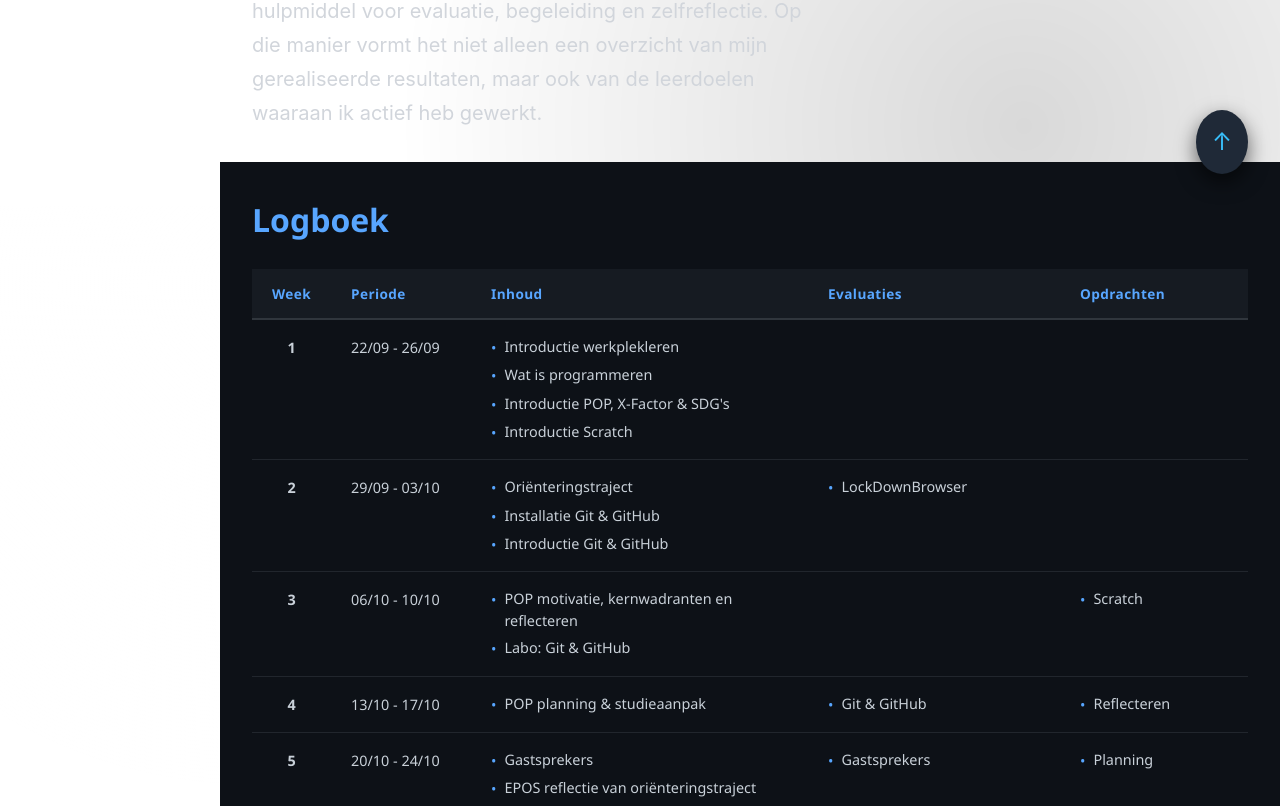
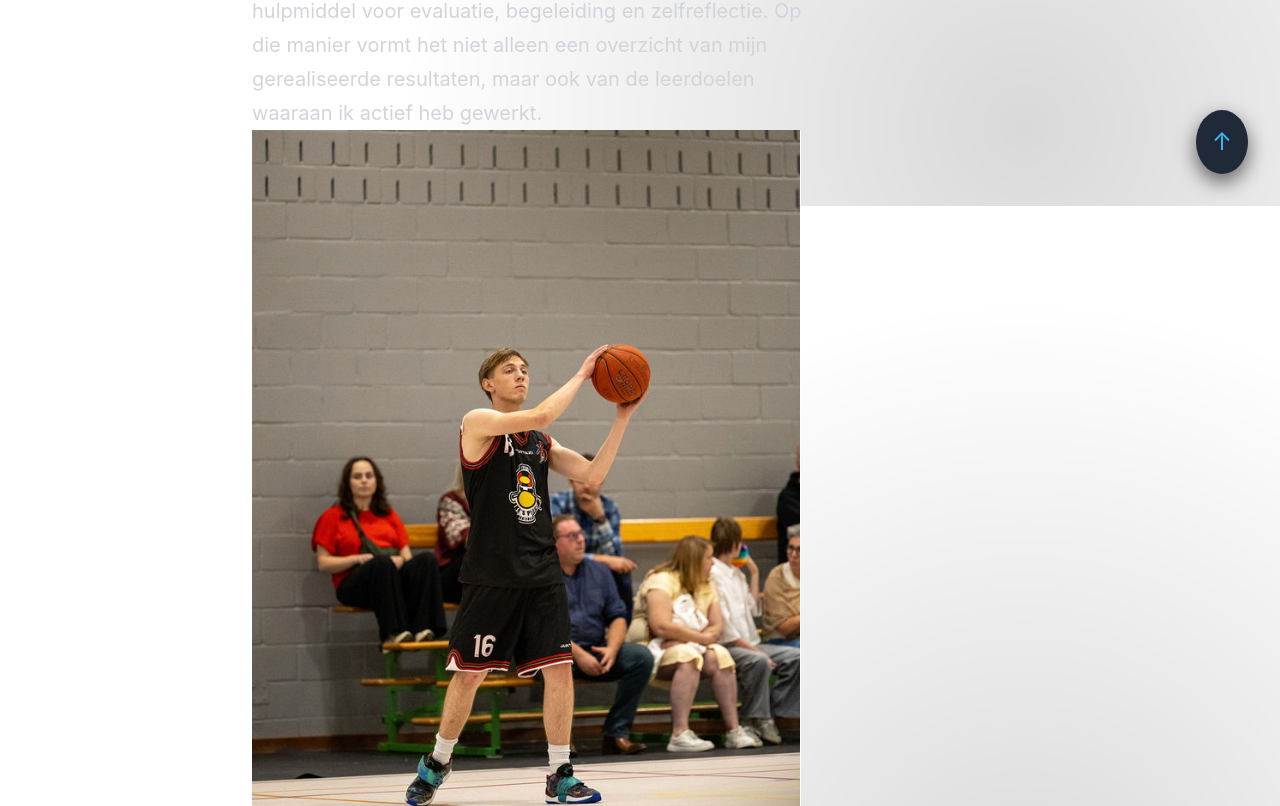
Before and after one commit to JelleSchrijvers-PXL/portfolio2-JelleSchrijvers-PXL, a Vue app in the folder portfolio/: page / in a window 1280 px wide. Shown: the part 594-1400 px from the top of the page. Built offline with nearby package versions, Linux system fonts and the light colour scheme.

Commit message:
foto toegevoegd

```diff
--- a/portfolio/src/components/overmij.vue
+++ b/portfolio/src/components/overmij.vue
@@ -9,6 +9,7 @@ const { t } = useI18n()
     <section class="over-mij section-card">
         <p>{{ t('about.text') }}</p>
     </section>
+    <img src = "../assets/foto/Schermafbeelding 2025-11-21 170209.png" alt="foto van basketbal"/>
 </div>
 </template>
 
```
